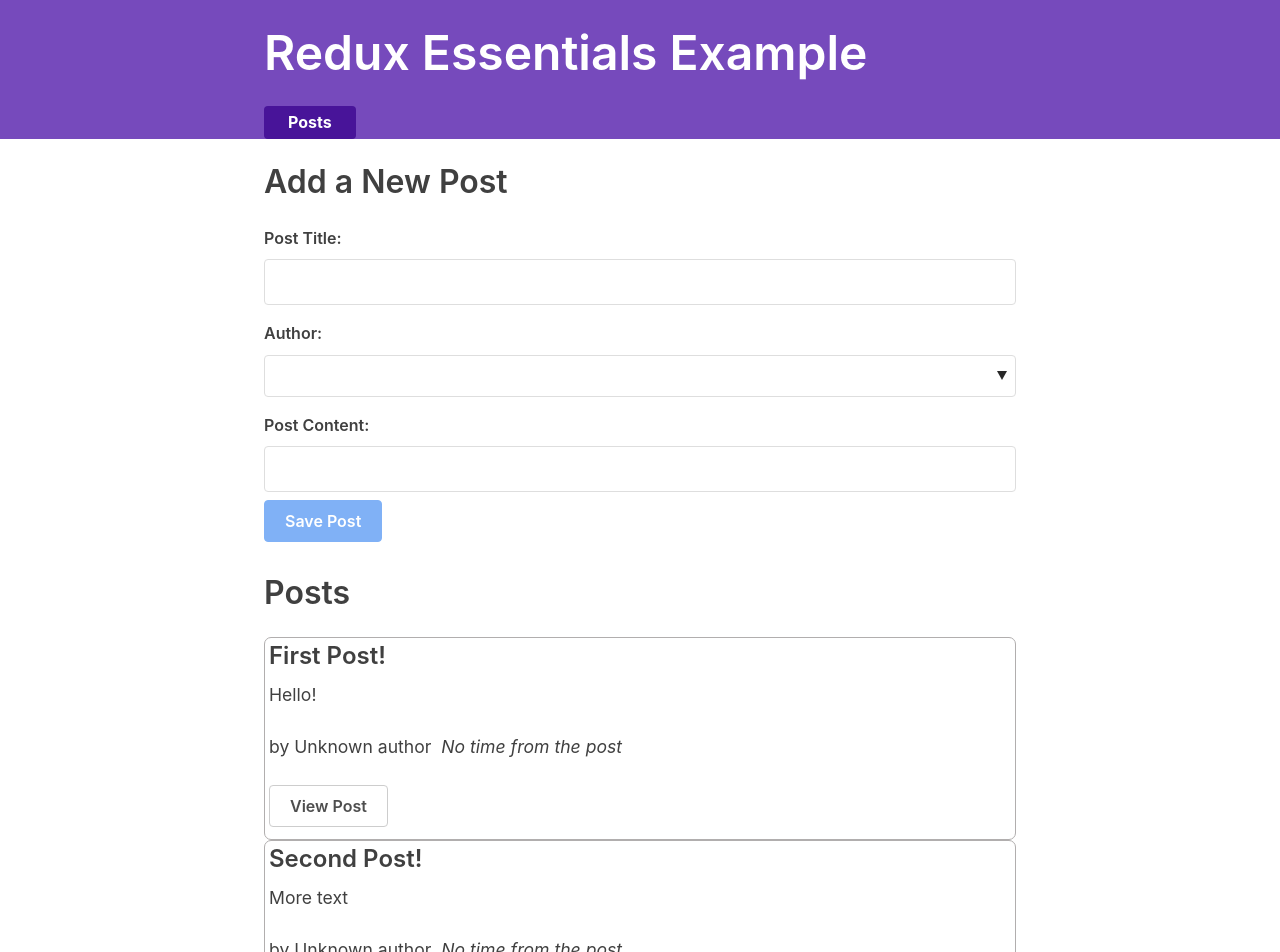
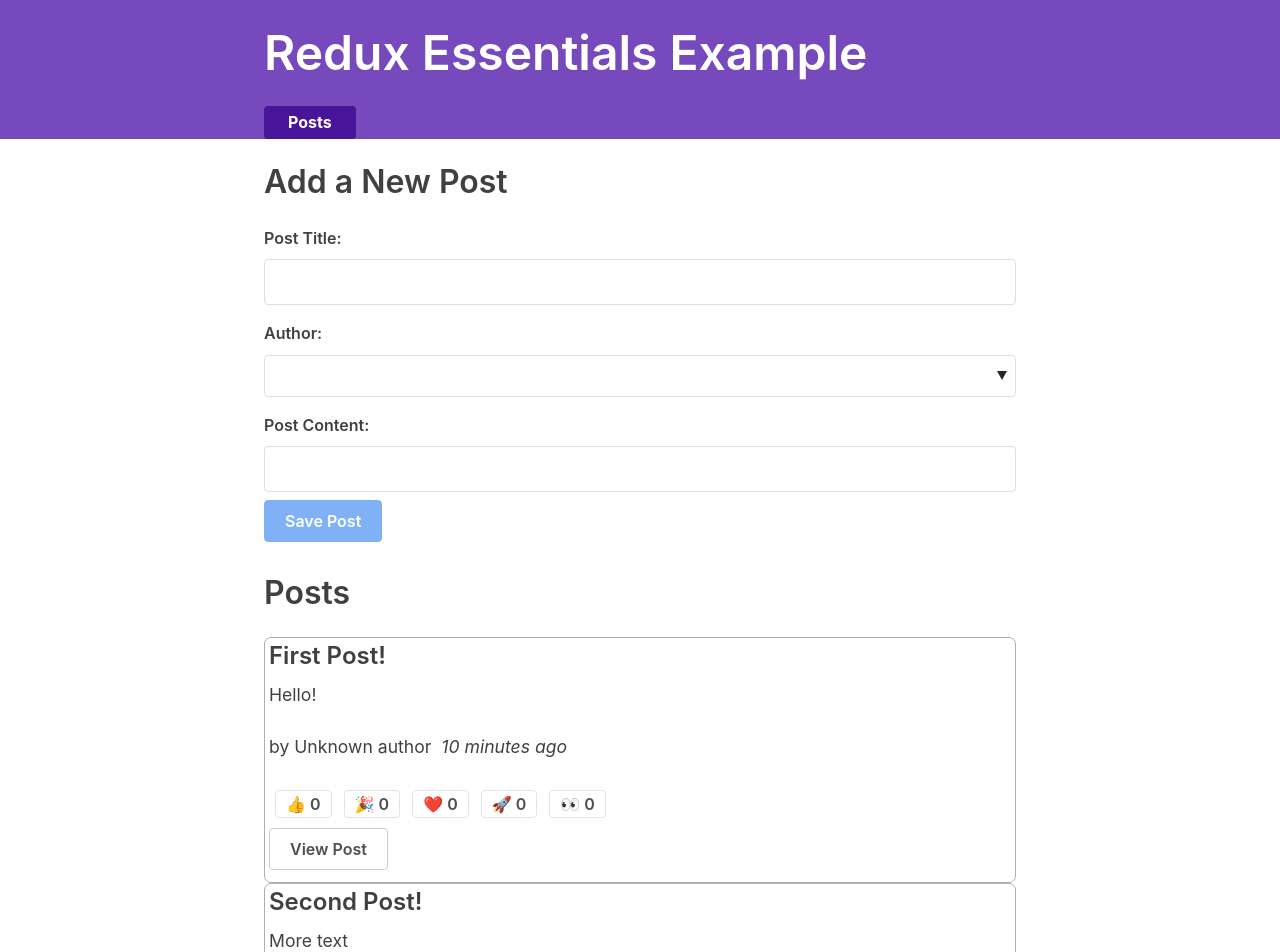
Before and after one commit to paniaguaadrian/redux-essentials-example-app, a React (Create React App) app: page / in a window 1280 px wide. Shown: the top 952 px of the page. Built offline with nearby package versions, Linux system fonts and the light colour scheme; what miragejs, txtgen would draw is missing.

Commit message:
Added new feature: Emoji reactions to posts

```diff
--- a/src/features/posts/PostsList.js
+++ b/src/features/posts/PostsList.js
@@ -7,11 +7,17 @@
 // Custom Components
 import { PostAuthor } from './PostAuthor'
 import { TimeAgo } from './TimeAgo'
+import { ReactionButtons } from './ReactionButtons'
 
 export const PostsList = () => {
   const posts = useSelector((state) => state.posts)
 
-  const renderedPosts = posts.map((post) => (
+  // Sort post in reverse chronological order by datetime string
+  const orderedPosts = posts
+    .slice()
+    .sort((a, b) => b.date.localeCompare(a.date))
+
+  const renderedPosts = orderedPosts.map((post) => (
     <article className="post-excerpt" key={post.id}>
       <h3>{post.title}</h3>
       <p className="post-content">{post.content.substring(0, 100)}</p>
@@ -19,6 +25,9 @@
         <PostAuthor userId={post.user} />
         <TimeAgo timestamp={post.date} />
       </p>
+
+      <ReactionButtons post={post} />
+
       <Link to={`/posts/${post.id}`} className="button muted-button">
         View Post
       </Link>
--- /dev/null
+++ b/src/features/posts/ReactionButtons.js
@@ -0,0 +1,33 @@
+import React from 'react'
+import { useDispatch } from 'react-redux'
+
+import { reactionAdded } from './postsSlice'
+
+const reactionEmoji = {
+  thumbsUp: '👍',
+  hooray: '🎉',
+  heart: '❤️',
+  rocket: '🚀',
+  eyes: '👀',
+}
+
+export const ReactionButtons = ({ post }) => {
+  const dispatch = useDispatch()
+
+  const reactionButtons = Object.entries(reactionEmoji).map(([name, emoji]) => {
+    return (
+      <button
+        key={name}
+        type="button"
+        className="muted-button reaction-button"
+        onClick={() =>
+          dispatch(reactionAdded({ postId: post.id, reaction: name }))
+        }
+      >
+        {emoji} {post.reactions[name]}
+      </button>
+    )
+  })
+
+  return <div>{reactionButtons}</div>
+}
--- a/src/features/posts/SinglePostPage.js
+++ b/src/features/posts/SinglePostPage.js
@@ -5,6 +5,7 @@
 // Custom Components
 import { PostAuthor } from './PostAuthor'
 import { TimeAgo } from './TimeAgo'
+import { ReactionButtons } from './ReactionButtons'
 
 export const SinglePostPage = ({ match }) => {
   const { postId } = match.params
@@ -30,6 +31,7 @@
           <PostAuthor userId={post.user} />
           <TimeAgo timestamp={post.date} />
         </p>
+        <ReactionButtons post={post} />
         <Link to={`/editpost/${post.id}`} className="button">
           Edit Post
         </Link>
--- a/src/features/posts/postsSlice.js
+++ b/src/features/posts/postsSlice.js
@@ -1,10 +1,37 @@
 // Every componentSlice need the createSlice() method from the reduxjs/toolkit
 import { createSlice, nanoid } from '@reduxjs/toolkit'
+import { sub } from 'date-fns'
 
 // Create an initial state for this component
 const initialState = [
-  { id: '1', title: 'First Post!', content: 'Hello!' },
-  { id: '2', title: 'Second Post!', content: 'More text' },
+  {
+    id: '1',
+    title: 'First Post!',
+    content: 'Hello!',
+    user: '0',
+    date: sub(new Date(), { minutes: 10 }).toISOString(),
+    reactions: {
+      thumbsUp: 0,
+      hooray: 0,
+      heart: 0,
+      rocket: 0,
+      eyes: 0,
+    },
+  },
+  {
+    id: '2',
+    title: 'Second Post!',
+    content: 'More text',
+    user: '1',
+    date: sub(new Date(), { minutes: 10 }).toISOString(),
+    reactions: {
+      thumbsUp: 0,
+      hooray: 0,
+      heart: 0,
+      rocket: 0,
+      eyes: 0,
+    },
+  },
 ]
 
 // Create the postsSlice thanks to the createSlice() method
@@ -25,6 +52,13 @@
             title,
             content,
             user: userId,
+            reactions: {
+              thumbsUp: 0,
+              hooray: 0,
+              heart: 0,
+              rocket: 0,
+              eyes: 0,
+            },
           },
         }
       },
@@ -39,11 +73,19 @@
         existingPost.content = content
       }
     },
+
+    reactionAdded(state, action) {
+      const { postId, reaction } = action.payload
+      const existingPost = state.find((post) => post.id === postId)
+      if (existingPost) {
+        existingPost.reactions[reaction]++
+      }
+    },
   },
 })
 
 // Exporting Actions inside our reducer...
-export const { postAdded, postUpdated } = postsSlice.actions
+export const { postAdded, postUpdated, reactionAdded } = postsSlice.actions
 
 // Exporting the reducer...
 // ! When we export this slice/reducer, we are exporting as well to our Store the state of this slice component
```
